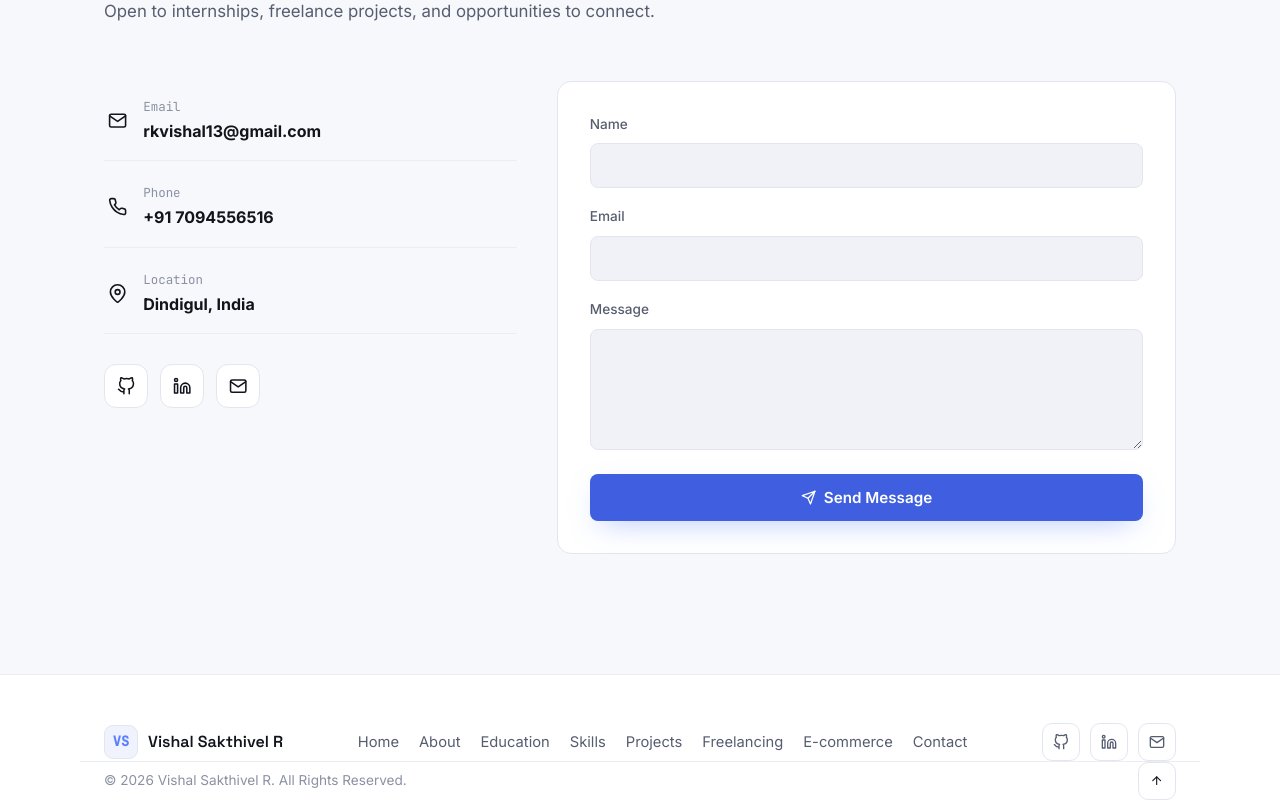
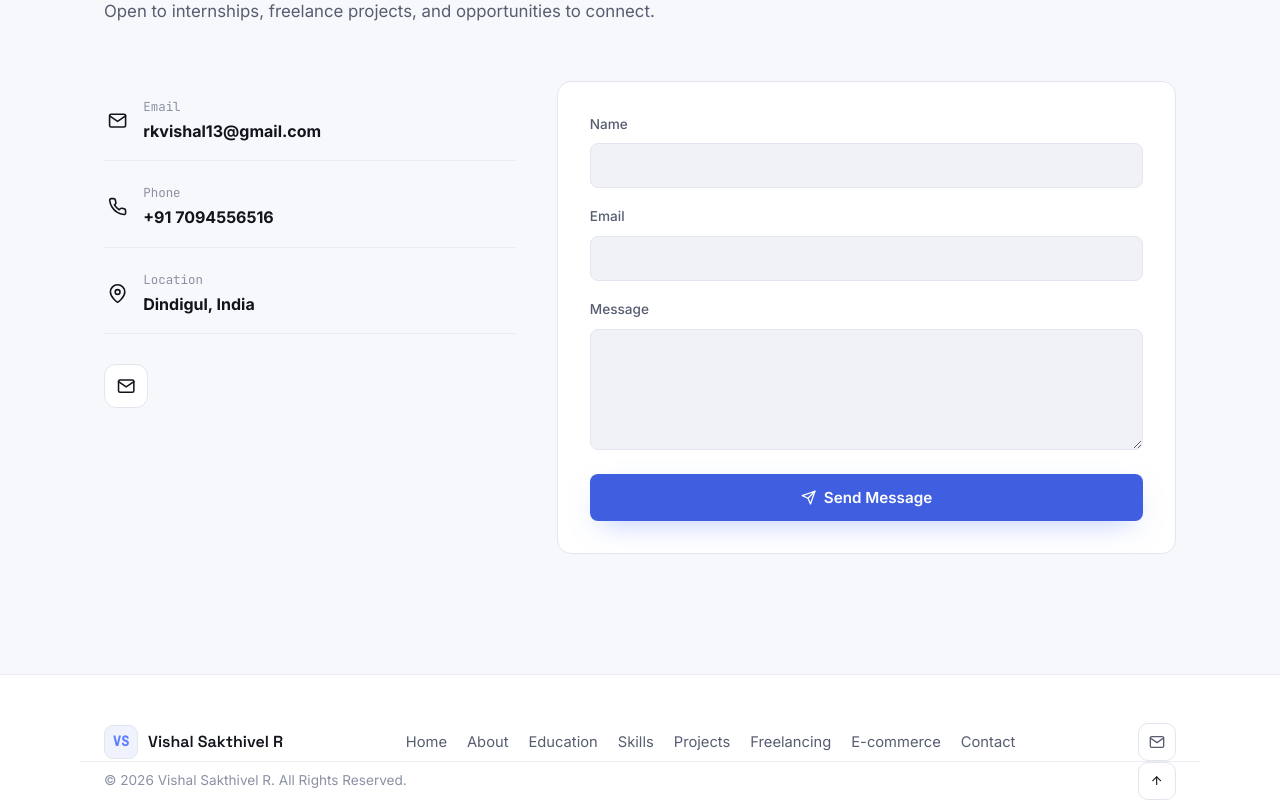
Before and after one commit to vishalsakthivel160-alt/portfolio, a React (Vite) app: page / in a window 1280 px wide. Shown: the part 7560-8360 px from the top of the page. Built offline with nearby package versions, Linux system fonts and the light colour scheme.

Commit message:
Update social media links

```diff
--- a/src/components/Contact.jsx
+++ b/src/components/Contact.jsx
@@ -1,5 +1,5 @@
 import { useState } from "react";
-import { FiMail, FiPhone, FiMapPin, FiGithub, FiLinkedin, FiSend, FiCheckCircle, FiAlertCircle } from "react-icons/fi";
+import { FiMail, FiPhone, FiMapPin, FiSend, FiCheckCircle, FiAlertCircle } from "react-icons/fi";
 import { profile } from "../data/profile";
 import { useReveal } from "../hooks/useReveal";
 import "./Contact.css";
@@ -16,8 +16,6 @@ export default function Contact() {
   const email = profile.contact.email;
   const phone = profile.contact.phone;
   const location = profile.contact.location;
-  const github = profile.social.github;
-  const linkedin = profile.social.linkedin;
 
   const validate = (values) => {
     const next = {};
@@ -135,16 +133,6 @@ export default function Contact() {
             </div>
 
             <div className="contact__socials">
-              {github && (
-                <a href={github} target="_blank" rel="noreferrer" aria-label="GitHub profile">
-                  <FiGithub />
-                </a>
-              )}
-              {linkedin && (
-                <a href={linkedin} target="_blank" rel="noreferrer" aria-label="LinkedIn profile">
-                  <FiLinkedin />
-                </a>
-              )}
               <a href={`mailto:${email}`} aria-label="Send an email">
                 <FiMail />
               </a>
--- a/src/components/Footer.jsx
+++ b/src/components/Footer.jsx
@@ -1,12 +1,10 @@
-import { FiGithub, FiLinkedin, FiMail, FiArrowUp } from "react-icons/fi";
+import { FiMail, FiArrowUp } from "react-icons/fi";
 import { navLinks } from "../data/navLinks";
 import { profile } from "../data/profile";
 import "./Footer.css";
 
 export default function Footer() {
   const name = profile.name || "Vishal Sakthivel R";
-  const github = profile.social.github;
-  const linkedin = profile.social.linkedin;
   const email = profile.contact.email;
 
   const scrollToTop = () => {
@@ -32,16 +30,6 @@ export default function Footer() {
         </nav>
 
         <div className="footer__socials">
-          {github && (
-            <a href={github} target="_blank" rel="noreferrer" aria-label="GitHub">
-              <FiGithub />
-            </a>
-          )}
-          {linkedin && (
-            <a href={linkedin} target="_blank" rel="noreferrer" aria-label="LinkedIn">
-              <FiLinkedin />
-            </a>
-          )}
           <a href={`mailto:${email}`} aria-label="Email">
             <FiMail />
           </a>
--- a/src/data/personalInfo.js
+++ b/src/data/personalInfo.js
@@ -40,9 +40,6 @@ export const personalInfo = {
   },
 
   social: {
-    // EDIT ME: replace with your real profile URLs
-    github: "https://github.com/your-username",
-    linkedin: "https://www.linkedin.com/in/your-username",
     email: "mailto:your.email@example.com",
   },
 };
--- a/src/data/profile.js
+++ b/src/data/profile.js
@@ -33,8 +33,5 @@ export const profile = {
     location: "Dindigul, India",
   },
 
-  social: {
-    github: "https://github.com",
-    linkedin: "https://linkedin.com",
-  },
+  social: {},
 };
```
